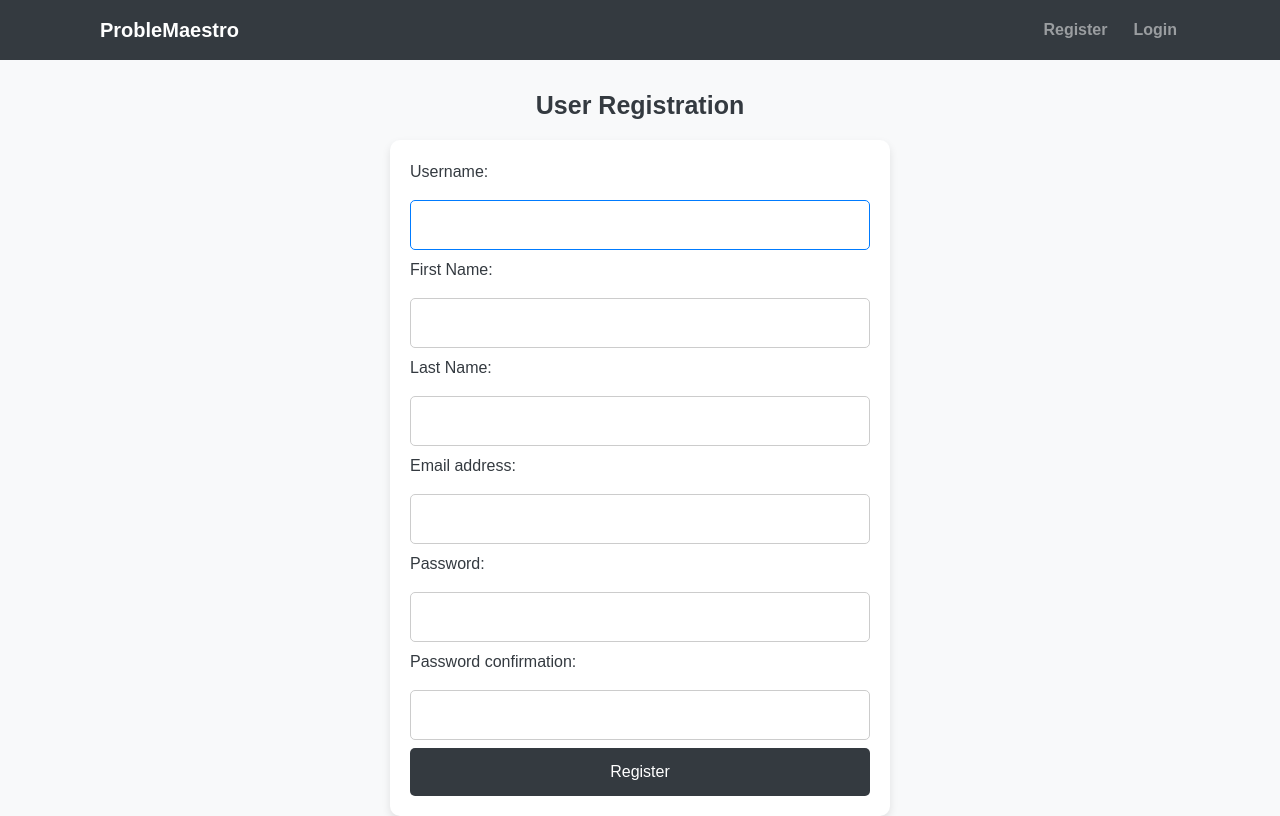
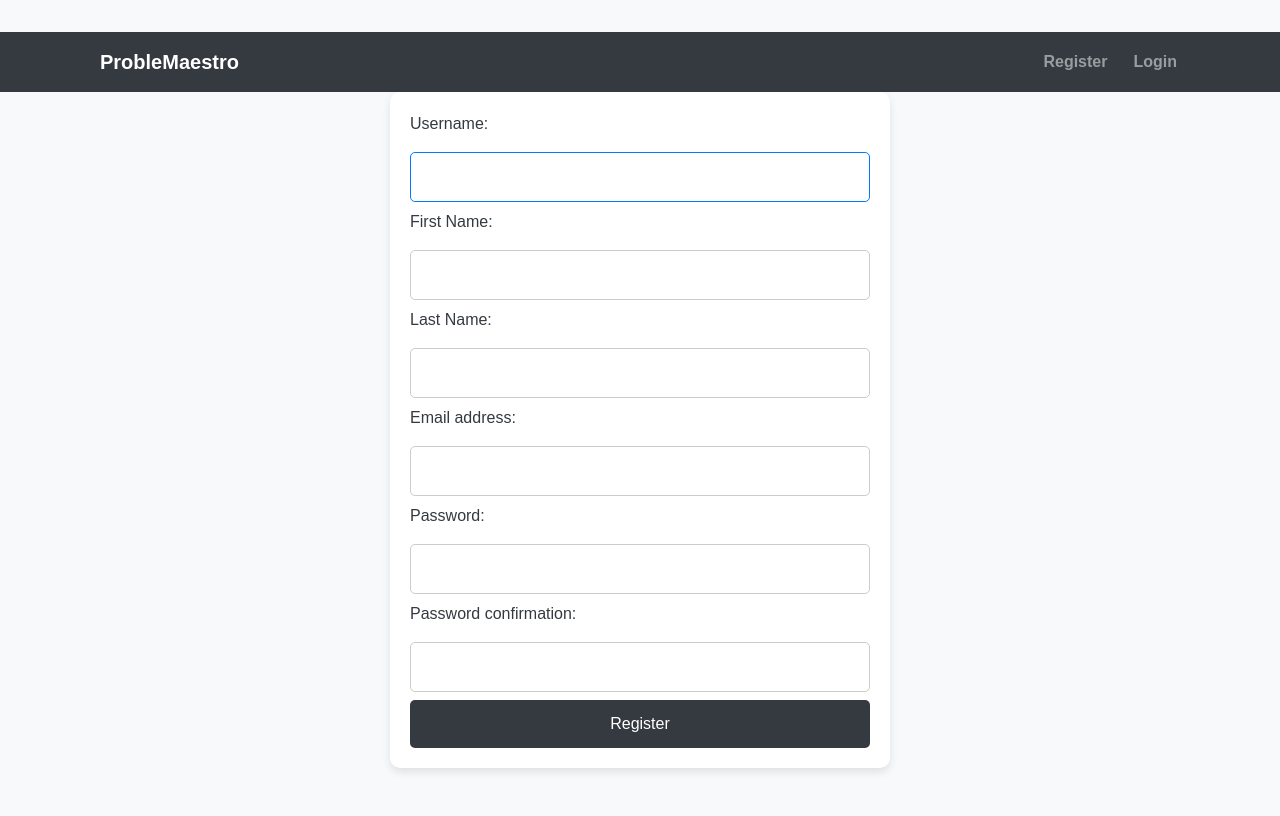
Before and after one commit to OsamaX01/problem__maestro, a Django app: page /users/register/ in a window 1280 px wide. After the commit the page ends 772 px from the top, so only its background shows below. Run offline with Django 4.2, Linux system fonts and the light colour scheme; some libraries are stand-ins or nearby versions.

Commit message:
users app: remove the h2 tag from register.html

```diff
--- a/users/templates/users/register.html
+++ b/users/templates/users/register.html
@@ -11,8 +11,6 @@
 {% block body %}
 
 {% include 'dashboard/guest_navbar.html' %}
-
-        <h2>User Registration</h2>
         <form action="{% url 'users:register' %}" method="POST">
             {% csrf_token %}
 
```
